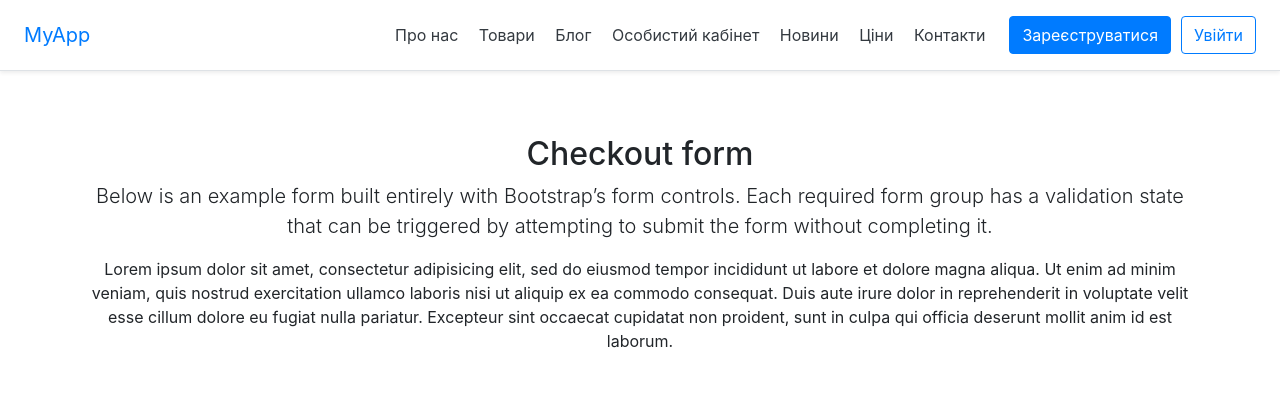
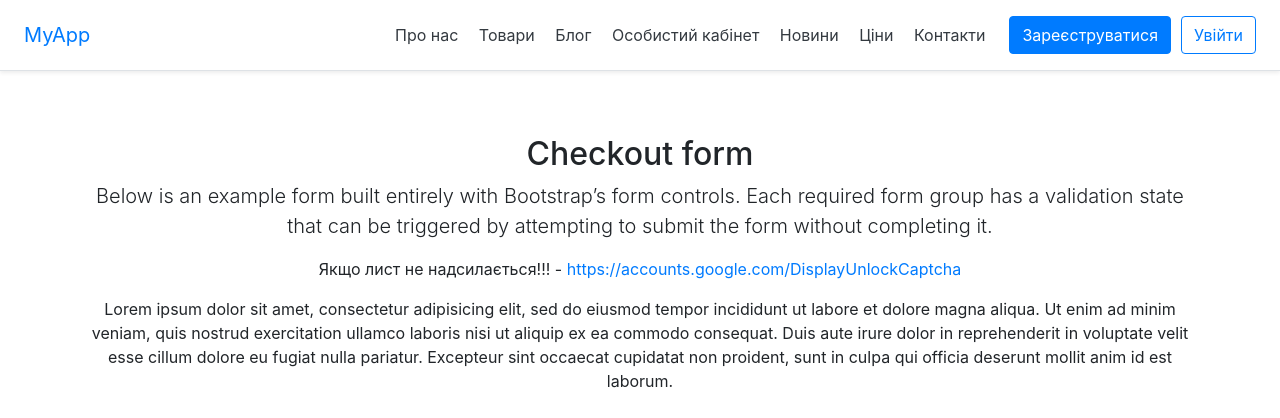
Before and after one commit to AndriiLMGitHub/myApp, a Django app: page /contact in a window 1280 px wide. Shown: the top 418 px of the page. Run offline with Django 3.2, Linux system fonts and the light colour scheme; some libraries are stand-ins or nearby versions.

Commit message:
24-03-2020 - 3 commit

```diff
--- a/contact/templates/contact/contact.html
+++ b/contact/templates/contact/contact.html
@@ -7,6 +7,7 @@
   <div class="py-5 text-center">
     <h2>Checkout form</h2>
     <p class="lead">Below is an example form built entirely with Bootstrap’s form controls. Each required form group has a validation state that can be triggered by attempting to submit the form without completing it.</p>
+    <p>Якщо лист не надсилається!!! - <a href="">https://accounts.google.com/DisplayUnlockCaptcha</a></p>
     <p>Lorem ipsum dolor sit amet, consectetur adipisicing elit, sed do eiusmod tempor incididunt ut labore et dolore magna aliqua. Ut enim ad minim veniam, quis nostrud exercitation ullamco laboris nisi ut aliquip ex ea commodo consequat. Duis aute irure dolor in reprehenderit in voluptate velit esse cillum dolore eu fugiat nulla pariatur. Excepteur sint occaecat cupidatat non proident, sunt in culpa qui officia deserunt mollit anim id est laborum.</p>
   </div>
 <form action="{% url  'contact' %}" method="POST" enctype="multipart/form-data">
```
